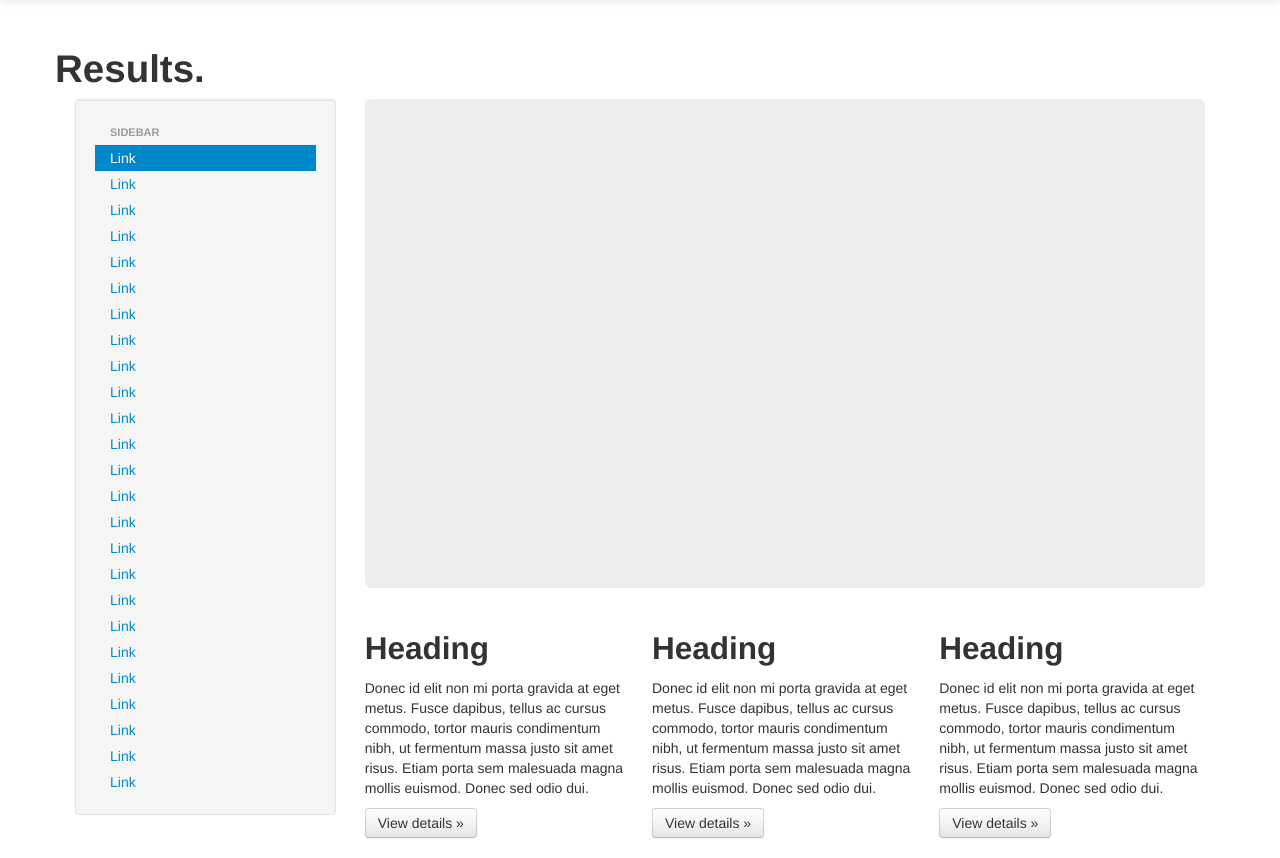
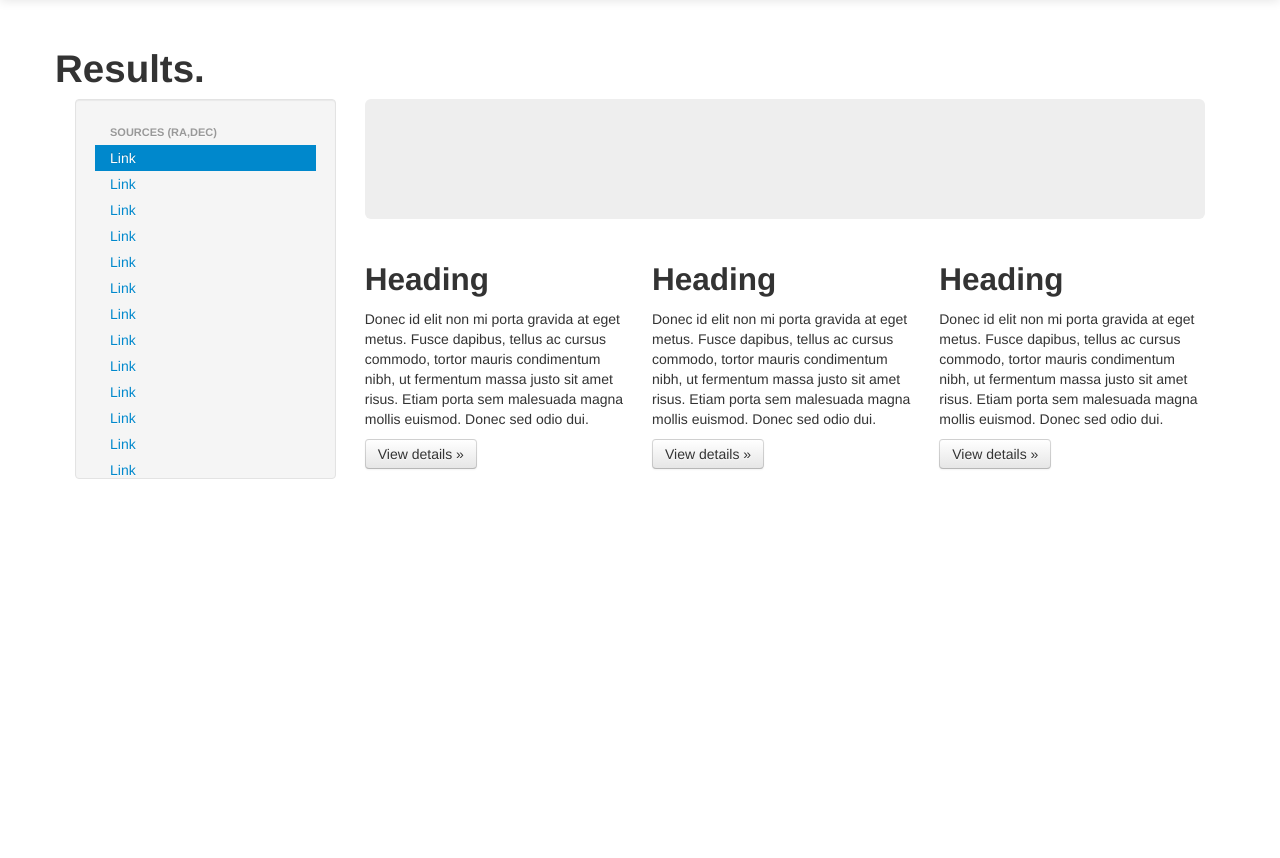
Before and after one commit to ishivvers/photometry_zp_server_web, a Flask app: page /results in a window 1280 px wide. Shown: the part 41-899 px from the top of the page. After the commit the page ends 520 px from the top, so only its background shows below. Run offline with Flask 2, Linux system fonts and the light colour scheme; data that the repository does not hold is empty; some libraries are stand-ins or nearby versions.

Commit message:
preparing for major changes to get/post paradigm

```diff
--- a/web/app/templates/results.html
+++ b/web/app/templates/results.html
@@ -5,13 +5,25 @@
 
 {% block content %}
 
+<!-- <div class="container-fluid"> -->
 <div class="container-fluid">
   <div class="row-fluid">
     <div class="span3">
-      <div class="well sidebar-nav">
+      <div class="well sidebar-nav pre-scrollable">
         <ul class="nav nav-list">
-          <li class="nav-header">Sidebar</li>
+          <li class="nav-header">Sources (RA,DEC)</li>
           <li class="active"><a href="#">Link</a></li>
+		  <!-- use an onclick() js call -->
+          <li><a href="#" id="source1">Link</a></li>
+          <li><a href="#">Link</a></li>
+          <li><a href="#">Link</a></li>
+          <li><a href="#">Link</a></li>
+          <li><a href="#">Link</a></li>
+          <li><a href="#">Link</a></li>
+          <li><a href="#">Link</a></li>
+          <li><a href="#">Link</a></li>
+          <li><a href="#">Link</a></li>
+          <li><a href="#">Link</a></li>
           <li><a href="#">Link</a></li>
           <li><a href="#">Link</a></li>
           <li><a href="#">Link</a></li>
@@ -65,8 +77,18 @@
 
 <!-- Load all js -->
 <script src="static/d3.v2.js"></script>
+<!-- HANDLING SOURCE SELECTIONS -->
+<script type="text/javascript">
+ function form_send( form_id ){
+   f=document.getElementById( form_id );
+   if(f){
+     f.submit();
+     }
+   }
+ </script>
+
 <!-- THE LINE PLOT -->
-<script>
+<script type="text/jacascript">
 // margins & size
 var margin = {top: 10, right: 10, bottom: 10, left: 70},
     width = 600 - margin.left - margin.right,
@@ -81,10 +103,12 @@ var yScale = d3.scale.linear()
 // axis generators
 var xAxis = d3.svg.axis()
     .scale(xScale)
-    .orient("bottom");
+    .orient("bottom")
+	.ticks(5);
 var yAxis = d3.svg.axis()
     .scale(yScale)
-    .orient("left");
+    .orient("left")
+	.ticks(5);
 
 // a line generator, called below
 var line = d3.svg.line()
@@ -109,7 +133,7 @@ svg.append("path")
     .attr("class", "line");
 
 // generate the axes and the line plot with json call:
-d3.json( "{{ url_for('serve_data') }}", function(data) {
+d3.json( "{{ url_for('serve_spectrum') }}", function(data) {
 	// parse the domains, and put into the scales
 	xScale.domain([ d3.min(data, function(d){ return d.x;}), d3.max(data, function(d){return d.x;}) ]);
 	yScale.domain([ d3.min(data, function(d){ return d.y;}), d3.max(data, function(d){return d.y;}) ]);
@@ -128,18 +152,5 @@ function draw() {
 }
 </script>
 
-<script src="static/js/jquery.js"></script> <!-- this and below may be unnecessary -->
-<script src="static/js/bootstrap-transition.js"></script>
-<script src="static/js/bootstrap-alert.js"></script>
-<script src="static/js/bootstrap-modal.js"></script>
-<script src="static/js/bootstrap-dropdown.js"></script>
-<script src="static/js/bootstrap-scrollspy.js"></script>
-<script src="static/js/bootstrap-tab.js"></script>
-<script src="static/js/bootstrap-tooltip.js"></script>
-<script src="static/js/bootstrap-popover.js"></script>
-<script src="static/js/bootstrap-button.js"></script>
-<script src="static/js/bootstrap-collapse.js"></script>
-<script src="static/js/bootstrap-carousel.js"></script>
-<script src="static/js/bootstrap-typeahead.js"></script>
 
 {% endblock %}
```
